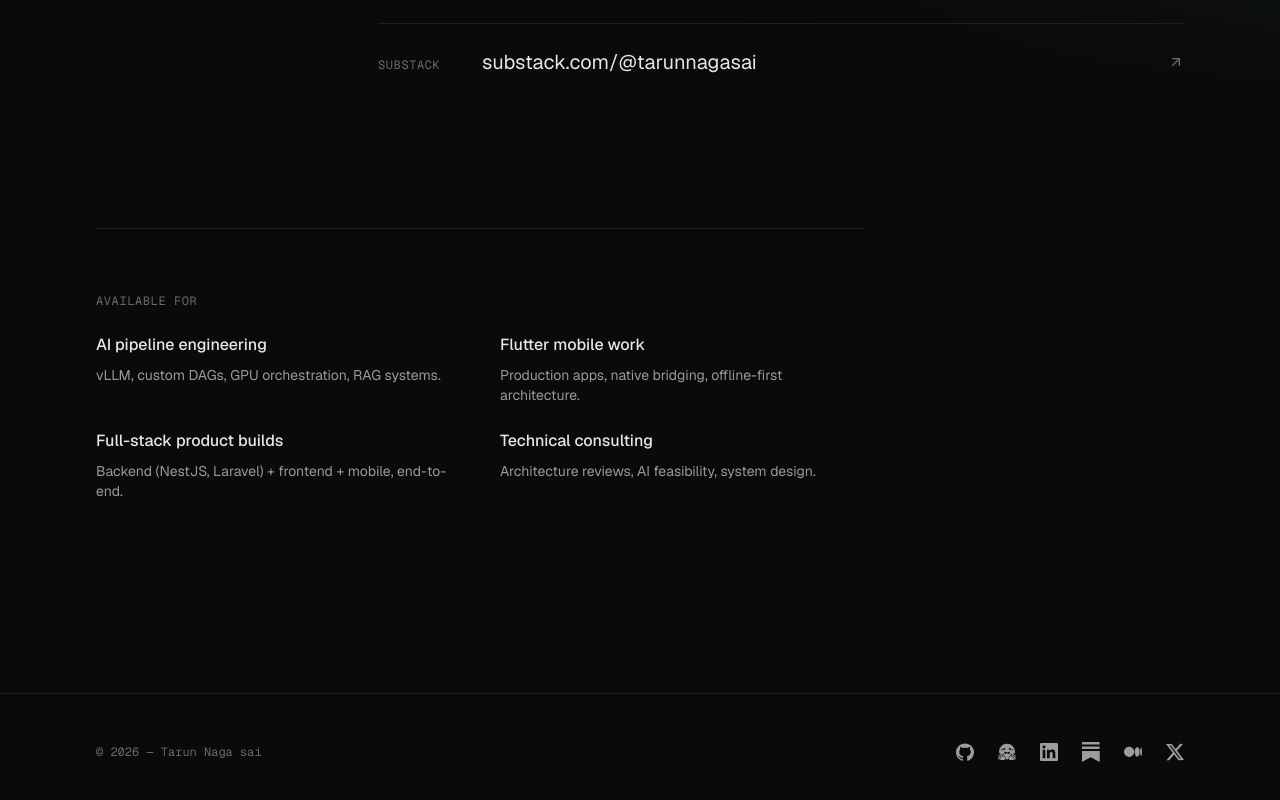
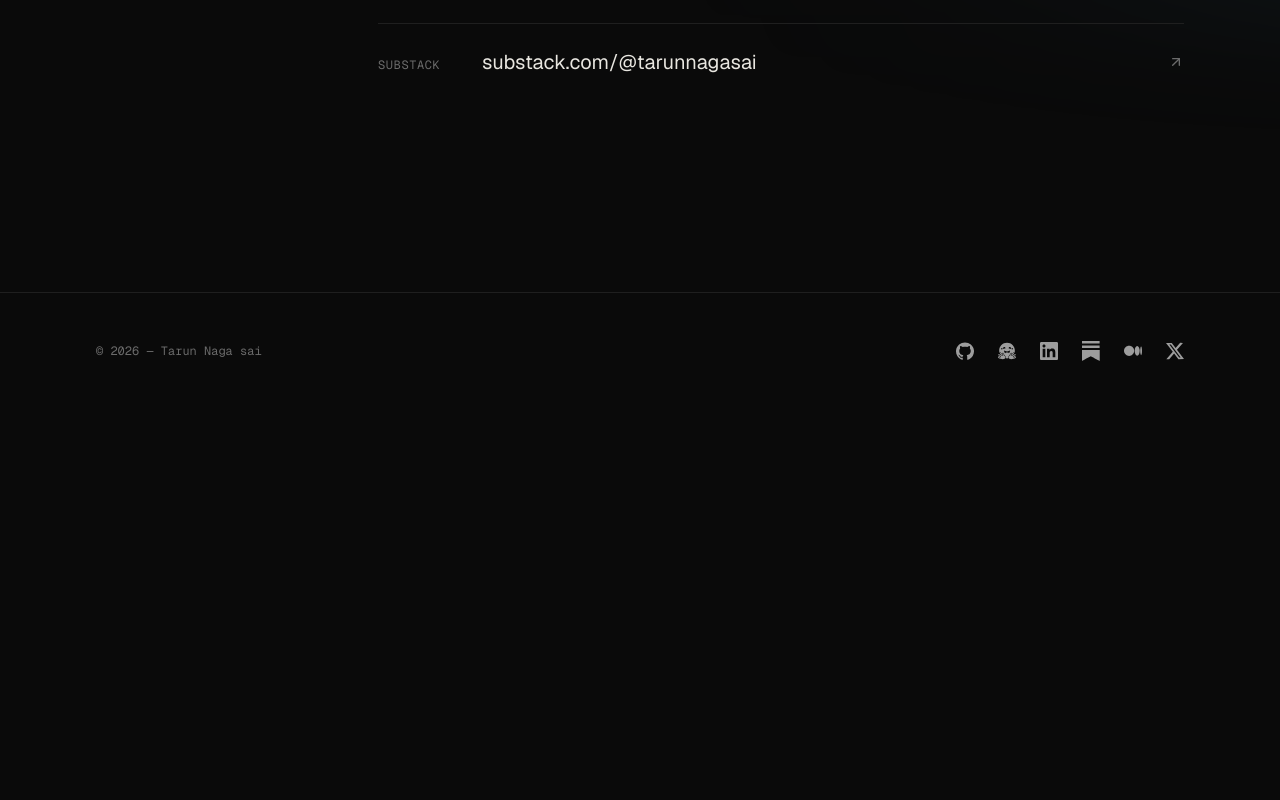
Before and after one commit to TarunNagaSai/TarunNagaSai, a Next.js app: page /contact in a window 1280 px wide. Shown: the part 945-1745 px from the top of the page. After the commit the page ends 1354 px from the top, so only its background shows below. Built offline with nearby package versions, Linux system fonts and the light colour scheme.

Commit message:
fix: remove redundant section on available services from ContactPage for cleaner layout

```diff
--- a/app/contact/page.tsx
+++ b/app/contact/page.tsx
@@ -82,40 +82,6 @@ export default function ContactPage() {
             ))}
           </div>
         </div>
-
-        <div className="mt-32 border-t border-border pt-16 max-w-3xl">
-          <Reveal>
-            <p className="font-mono text-xs text-muted tracking-wider uppercase mb-6">
-              Available for
-            </p>
-            <div className="grid grid-cols-1 sm:grid-cols-2 gap-x-10 gap-y-6 text-fg">
-              <div>
-                <p className="font-medium">AI pipeline engineering</p>
-                <p className="mt-2 text-subtle text-sm">
-                  vLLM, custom DAGs, GPU orchestration, RAG systems.
-                </p>
-              </div>
-              <div>
-                <p className="font-medium">Flutter mobile work</p>
-                <p className="mt-2 text-subtle text-sm">
-                  Production apps, native bridging, offline-first architecture.
-                </p>
-              </div>
-              <div>
-                <p className="font-medium">Full-stack product builds</p>
-                <p className="mt-2 text-subtle text-sm">
-                  Backend (NestJS, Laravel) + frontend + mobile, end-to-end.
-                </p>
-              </div>
-              <div>
-                <p className="font-medium">Technical consulting</p>
-                <p className="mt-2 text-subtle text-sm">
-                  Architecture reviews, AI feasibility, system design.
-                </p>
-              </div>
-            </div>
-          </Reveal>
-        </div>
       </Container>
     </div>
   );
```
